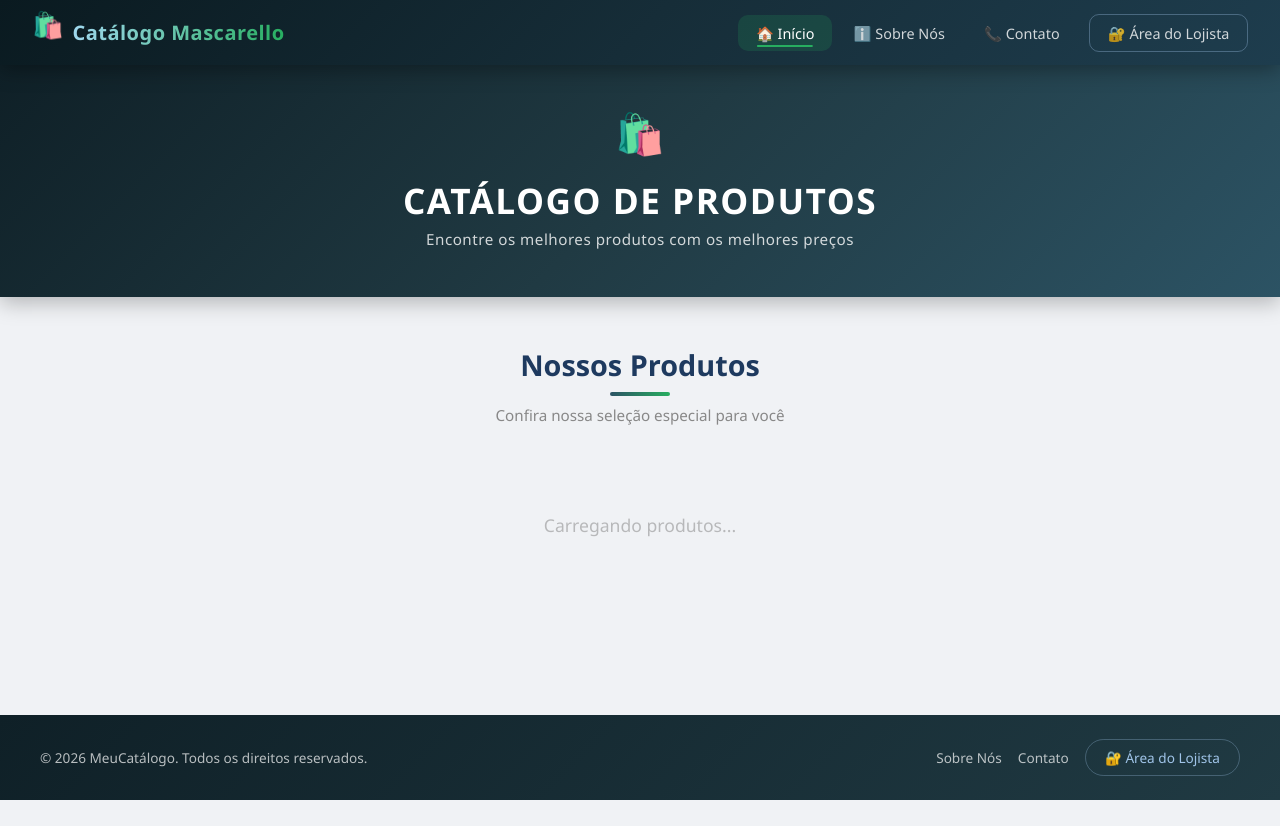
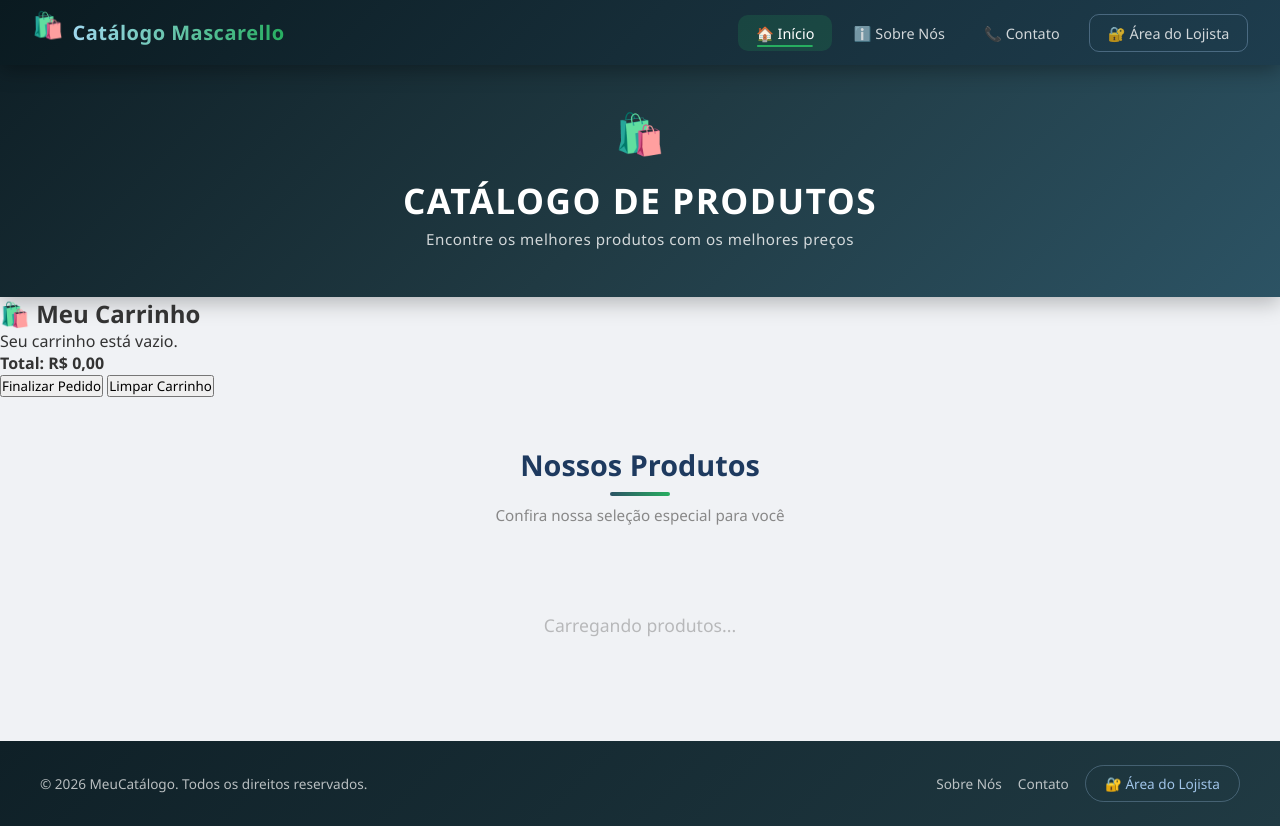
Before and after one commit to arthurmascarelloprestes-png/meu-catalogo-nuvem, a website: page index.html in a window 1280 px wide. Before the commit the page ends 800 px from the top, so only its background shows below. Drawn offline with nearby package versions, Linux system fonts and the light colour scheme; no server answers.

Commit message:
commitei tropa ai caliquinha

```diff
--- a/index.html
+++ b/index.html
@@ -16,7 +16,6 @@
     <script src="https://cdn.jsdelivr.net/npm/@supabase/supabase-js@2"></script>
   </head>
   <body>
-    <!-- NAVBAR -->
     <nav class="navbar">
       <div class="navbar-container">
         <a href="index.html" class="navbar-brand">
@@ -43,7 +42,6 @@
       </div>
     </nav>
 
-    <!-- HEADER -->
     <header>
       <div class="header-content">
         <span class="header-icon">🛍️</span>
@@ -54,8 +52,23 @@
       </div>
     </header>
 
-    <!-- MAIN -->
     <main>
+      <section class="carrinho-container">
+        <h2>🛍️ Meu Carrinho</h2>
+        <ul id="lista-carrinho">
+          <p>Seu carrinho está vazio.</p>
+        </ul>
+        <div class="carrinho-total">
+          <strong>Total: <span id="valor-total">R$ 0,00</span></strong>
+        </div>
+        <button onclick="finalizarCompra()" class="btn-finalizar">
+          Finalizar Pedido
+        </button>
+        <button onclick="esvaziarCarrinho()" class="btn-limpar">
+          Limpar Carrinho
+        </button>
+      </section>
+
       <section class="section-produtos">
         <div class="section-header">
           <h2>Nossos Produtos</h2>
@@ -65,7 +78,6 @@
       </section>
     </main>
 
-    <!-- FOOTER -->
     <footer>
       <div class="footer-content">
         <p>&copy; 2026 MeuCatálogo. Todos os direitos reservados.</p>
```
Also changed, not shown: 1 other file.
